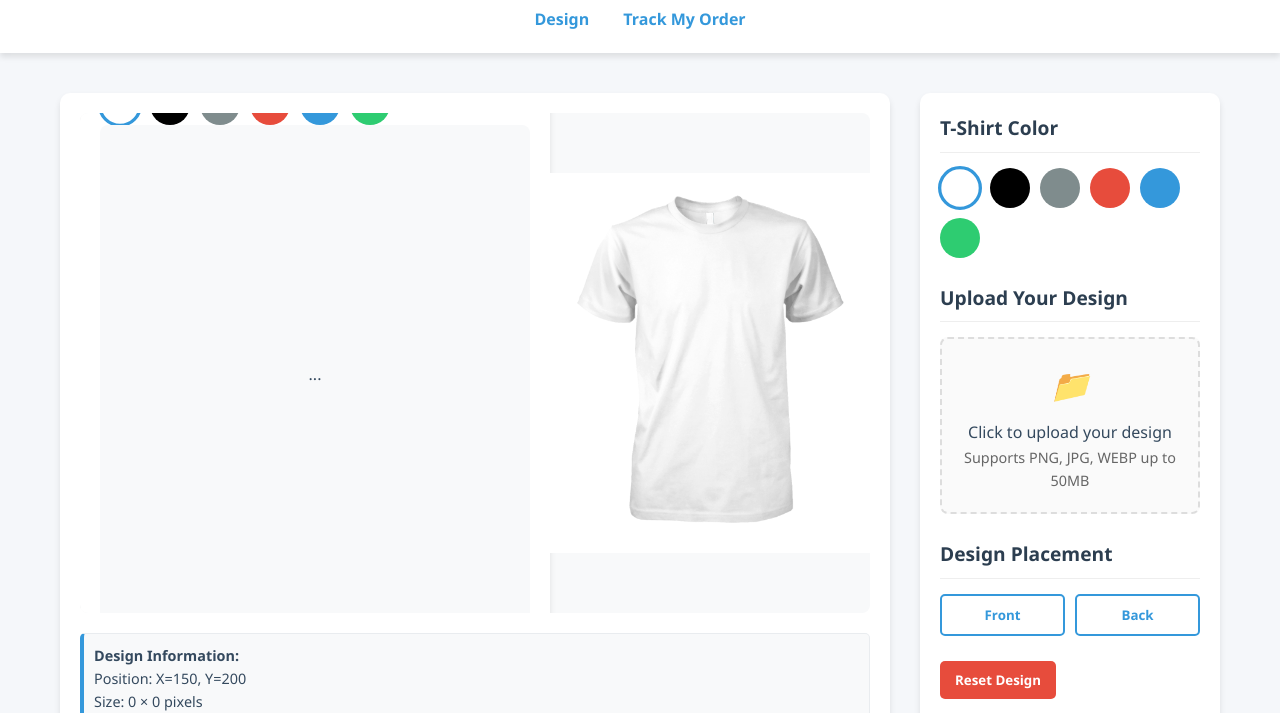
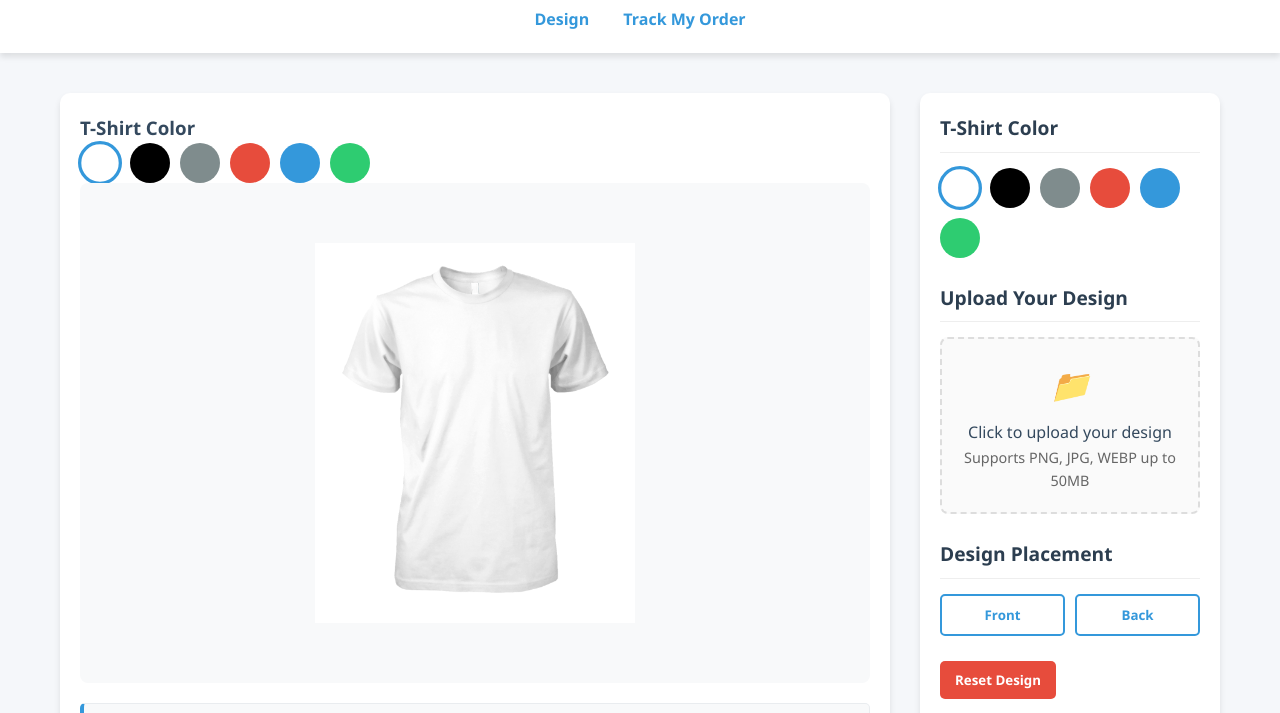
Before and after one commit to tikmob/pet, a plain HTML site: page shirt12.html in a window 1280 px wide. Shown: the part 74-787 px from the top of the page. Drawn offline with Linux system fonts and the light colour scheme.

Commit message:
Update shirt12.html

```diff
--- a/shirt12.html
+++ b/shirt12.html
@@ -525,8 +525,6 @@
     <div class="container">
         <div class="main-content">
 <div class="design-area">
-    <div class="t-shirt-container">
-         <div class="design-area">
     <!-- نسخة أزرار الألوان للموبايل -->
     <div class="color-mobile">
         <h3>T-Shirt Color</h3>
@@ -540,11 +538,7 @@
         </div>
     </div>
 
-    <!-- باقي محتوى design-area -->
-    <div class="t-shirt-container"> ... </div>
-    ...
-</div>
-
+    <div class="t-shirt-container">
         <div id="t-shirt-preview" style="position:relative; width:320px; height:420px;">
             <canvas id="tshirt-bg" width="300" height="400" style="position:absolute; inset:0;"></canvas>
             <img id="tshirt-img" class="t-shirt-base" src="images/front.png" alt="T-Shirt" style="position:absolute; inset:0; width:100%; height:100%; object-fit:contain; pointer-events:none;">
```
